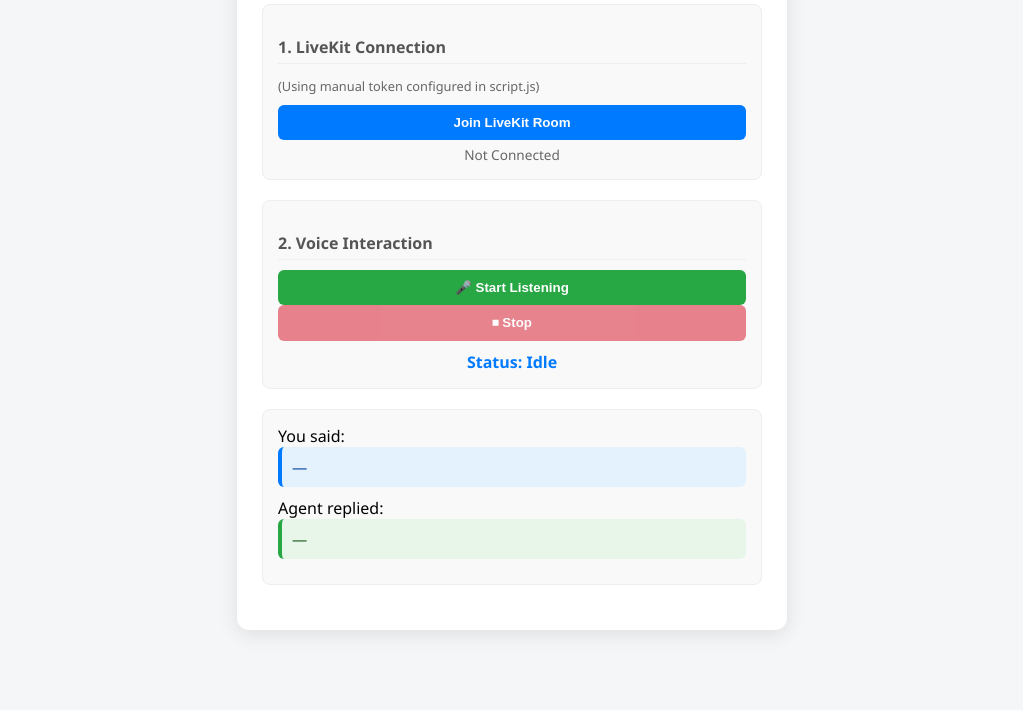
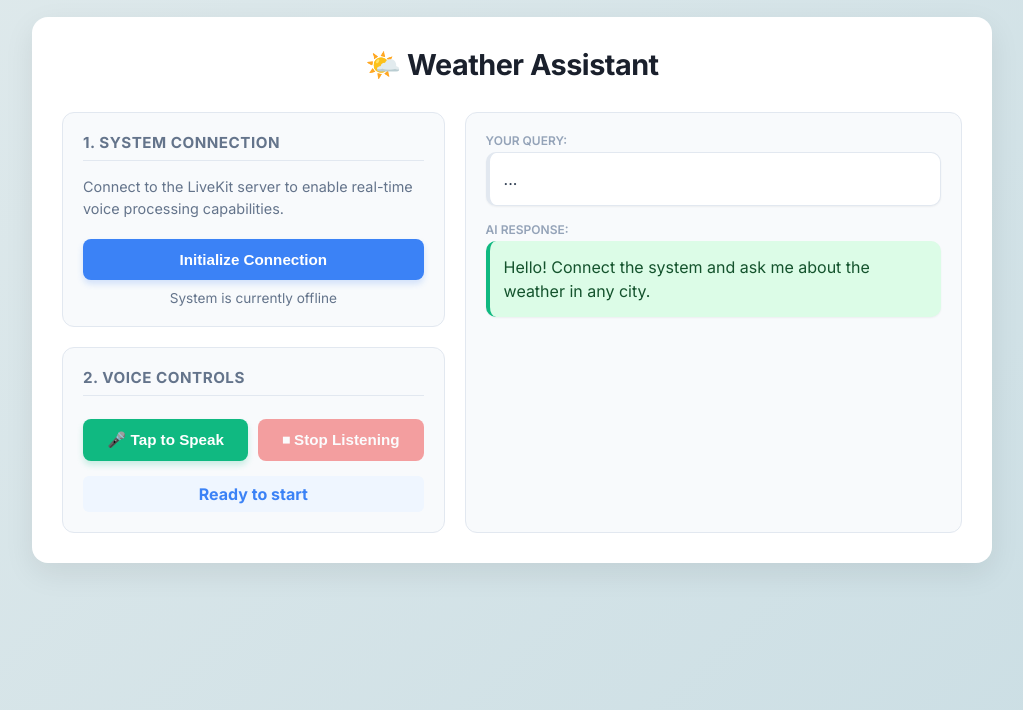
Before and after one commit to Antaryami-044/Weather-Voice-Agent, a website: page public/index.html in a window 1280 px wide. Shown: the part 130-840 px from the top of the page, without its empty margins (128-1151 px from the left). Before the commit the page ends 800 px from the top, so only its background shows below. Drawn offline with Linux system fonts and the light colour scheme.

Commit message:
Ui changes in Basic

```diff
--- a/public/index.html
+++ b/public/index.html
@@ -1,4 +1,4 @@
-<!doctype html>
+<!-- <!doctype html>
 <html lang="en">
 <head>
   <meta charset="utf-8" />
@@ -39,4 +39,64 @@
 
   <script src="script.js"></script>
 </body>
+</html> -->
+
+
+
+
+
+
+
+<!doctype html>
+<html lang="en">
+<head>
+  <meta charset="utf-8" />
+  <title>AI Weather Assistant</title>
+  <meta name="viewport" content="width=device-width, initial-scale=1" />
+
+  <link rel="stylesheet" href="styles.css" />
+
+  <script src="https://cdn.jsdelivr.net/npm/livekit-client/dist/livekit-client.umd.min.js"></script>
+</head>
+<body>
+  <div class="container">
+
+    <h1>🌤️ Weather Assistant</h1>
+
+    <div class="livekit-box">
+      <h3>1. System Connection</h3>
+      <p style="font-size: 0.9rem; color: #64748b; margin-bottom: 12px; line-height: 1.5;">
+        Connect to the LiveKit server to enable real-time voice processing capabilities.
+      </p>
+
+      <button id="join-btn" class="btn primary">Initialize Connection</button>
+
+      <div id="lk-status" class="status-text">System is currently offline</div>
+    </div>
+
+    <div class="controls-box">
+      <h3>2. Voice Controls</h3>
+      <div class="controls">
+        <button id="start-btn" class="btn success">🎤 Tap to Speak</button>
+
+        <button id="stop-btn" class="btn danger" disabled>⏹ Stop Listening</button>
+      </div>
+
+      <div class="status" id="status">Ready to start</div>
+    </div>
+
+    <div class="transcript-box">
+      <div class="chat-label">Your Query:</div>
+      <div id="last-text" class="chat-bubble user">...</div>
+
+      <div class="chat-label">AI Response:</div>
+      <div id="assistant-speech" class="chat-bubble agent">
+        Hello! Connect the system and ask me about the weather in any city.
+      </div>
+    </div>
+
+  </div>
+
+  <script src="script.js"></script>
+</body>
 </html>
--- a/public/styles.css
+++ b/public/styles.css
@@ -1,4 +1,4 @@
-body {
+/* body {
     font-family: 'Segoe UI', Tahoma, Geneva, Verdana, sans-serif;
     background-color: #f4f6f8;
     display: flex;
@@ -44,4 +44,202 @@
   .chat-bubble { padding: 10px; border-radius: 6px; font-size: 0.95rem; margin-bottom: 10px; }
   .user { background: #e3f2fd; color: #0d47a1; border-left: 4px solid #007bff; }
   .agent { background: #e8f5e9; color: #1b5e20; border-left: 4px solid #28a745; }
-  .notes { font-size: 0.8rem; color: #888; text-align: center; }
+  .notes { font-size: 0.8rem; color: #888; text-align: center; } */
+
+
+
+
+
+
+
+
+
+
+
+
+  /* Import a modern font */
+@import url('https://fonts.googleapis.com/css2?family=Inter:wght@400;600;700&display=swap');
+
+body {
+  font-family: 'Inter', -apple-system, BlinkMacSystemFont, "Segoe UI", Roboto, sans-serif;
+  background: linear-gradient(135deg, #e0eaec 0%, #cbdee4 100%);
+  display: flex;
+  justify-content: center;
+  align-items: center;
+  min-height: 100vh;
+  margin: 0;
+  padding: 20px;
+  color: #333;
+}
+
+/* --- Main Container with Grid Layout --- */
+.container {
+  background: white;
+  width: 100%;
+  max-width: 900px; /* Wider for desktop */
+  padding: 30px;
+  border-radius: 16px;
+  box-shadow: 0 10px 30px rgba(0, 0, 0, 0.08);
+
+  /* Grid Setup */
+  display: grid;
+  gap: 20px;
+  /* Default Mobile Layout (Single Column) */
+  grid-template-columns: 1fr;
+  grid-template-areas:
+    "header"
+    "livekit"
+    "controls"
+    "transcript";
+}
+
+/* --- Desktop Responsive Layout (Two Columns) --- */
+@media (min-width: 768px) {
+  .container {
+    grid-template-columns: 1fr 1.3fr; /* Right side slightly wider */
+    grid-template-areas:
+      "header header"
+      "livekit transcript"
+      "controls transcript";
+    align-items: start;
+  }
+}
+
+/* Assigning Areas */
+h1 { grid-area: header; }
+.livekit-box { grid-area: livekit; }
+.controls-box { grid-area: controls; }
+.transcript-box { grid-area: transcript; }
+
+/* --- Styling Components --- */
+
+h1 {
+  text-align: center;
+  color: #1a202c;
+  font-size: 1.8rem;
+  margin: 0 0 10px 0;
+  font-weight: 700;
+  letter-spacing: -0.5px;
+}
+
+h3 {
+  font-size: 0.95rem;
+  text-transform: uppercase;
+  letter-spacing: 0.5px;
+  color: #64748b;
+  margin-top: 0;
+  margin-bottom: 15px;
+  border-bottom: 1px solid #e2e8f0;
+  padding-bottom: 8px;
+}
+
+/* Boxes (Cards) */
+.livekit-box, .controls-box, .transcript-box {
+  background: #f8fafc;
+  border: 1px solid #e2e8f0;
+  border-radius: 12px;
+  padding: 20px;
+  transition: transform 0.2s ease, box-shadow 0.2s ease;
+  height: 100%; /* Fill height in grid */
+  box-sizing: border-box;
+}
+
+/* Slight hover lift for desktop feel */
+.livekit-box:hover, .controls-box:hover {
+  transform: translateY(-2px);
+  box-shadow: 0 4px 12px rgba(0,0,0,0.05);
+  border-color: #cbd5e1;
+}
+
+/* --- Buttons --- */
+.btn {
+  width: 100%;
+  padding: 12px;
+  border: none;
+  border-radius: 8px;
+  cursor: pointer;
+  font-weight: 600;
+  font-size: 0.95rem;
+  transition: all 0.2s ease;
+  margin-top: 8px;
+}
+
+.btn:active { transform: scale(0.98); }
+.btn:disabled { opacity: 0.5; cursor: not-allowed; transform: none; }
+
+.primary {
+  background: #3b82f6;
+  color: white;
+  box-shadow: 0 4px 6px rgba(59, 130, 246, 0.2);
+}
+.primary:hover:not(:disabled) { background: #2563eb; }
+
+.success {
+  background: #10b981;
+  color: white;
+  box-shadow: 0 4px 6px rgba(16, 185, 129, 0.2);
+}
+.success:hover:not(:disabled) { background: #059669; }
+
+.danger {
+  background: #ef4444;
+  color: white;
+}
+.danger:hover:not(:disabled) { background: #dc2626; }
+
+/* --- Status Indicators --- */
+.status-text {
+  font-size: 0.85rem;
+  color: #64748b;
+  margin-top: 10px;
+  text-align: center;
+  font-weight: 500;
+}
+
+.status {
+  font-weight: 700;
+  text-align: center;
+  color: #3b82f6;
+  margin-top: 15px;
+  padding: 8px;
+  background: #eff6ff;
+  border-radius: 6px;
+}
+
+/* --- Chat Bubbles --- */
+.chat-label {
+  font-size: 0.75rem;
+  color: #94a3b8;
+  margin-bottom: 4px;
+  font-weight: 600;
+  text-transform: uppercase;
+}
+
+.chat-bubble {
+  padding: 14px;
+  border-radius: 10px;
+  font-size: 1rem;
+  margin-bottom: 16px;
+  line-height: 1.5;
+  box-shadow: 0 1px 2px rgba(0,0,0,0.05);
+}
+
+.user {
+  background: #ffffff;
+  color: #334155;
+  border-left: 4px solid #3b82f6;
+  border: 1px solid #e2e8f0;
+  border-left-width: 4px;
+}
+
+.agent {
+  background: #dcfce7;
+  color: #14532d;
+  border-left: 4px solid #10b981;
+}
+
+/* Responsive adjustment for controls buttons */
+.controls {
+  display: flex;
+  gap: 10px;
+}
```
Also changed, not shown: public/script.js (+16 -12 lines).
